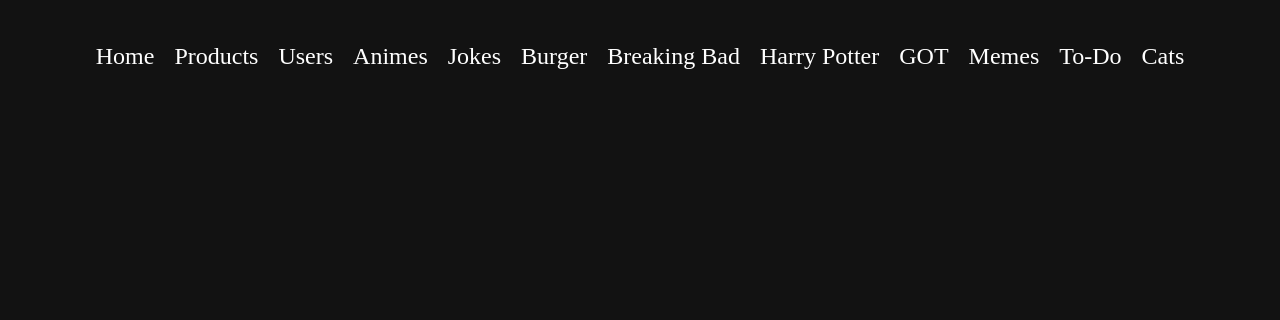
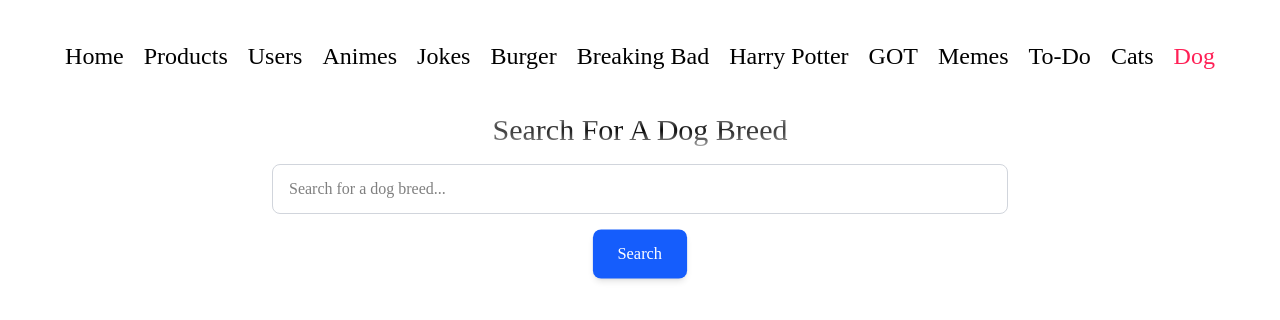
Before and after one commit to Zuhaib-dev/learn-typeScript, a React (Vite) app: page /dog in a window 1280 px wide. Shown: the top 320 px of the page. Built offline with nearby package versions, Linux system fonts and the light colour scheme.

Commit message:
Added  a DogBreed.jsx page having a functionality of searching a breed and gets images of the same breed and name

```diff
--- a/index.html
+++ b/index.html
@@ -4,7 +4,6 @@
     <meta charset="UTF-8" />
     <link rel="icon" type="image/svg+xml" href="/vite.svg" />
     <meta name="viewport" content="width=device-width, initial-scale=1.0" />
-    <meta name="color-scheme" content="dark">
     <title>Stuff Going On</title>
   </head>
   <body>
--- a/src/Routes/Mainroutes.jsx
+++ b/src/Routes/Mainroutes.jsx
@@ -12,6 +12,7 @@ import GameOfThrones from '../pages/GameOfThrones'
 import Memes from '../pages/Memes'
 import TodoPage from '../pages/TodoPage'
 import Cat from '../pages/Cat'
+import DogBreed from '../pages/DogBreed'
 
 const MainRoutes = () => {
   return (
@@ -28,6 +29,7 @@ const MainRoutes = () => {
       <Route path="/memes" element={<Memes />} />
       <Route path="/todo" element={<TodoPage />} />
       <Route path="/cat" element={<Cat />} />
+      <Route path="/dog" element={<DogBreed />} />
     </Routes>
   )
 }
--- a/src/components/Navbar.jsx
+++ b/src/components/Navbar.jsx
@@ -73,6 +73,12 @@ const Navbar = () => {
       >
         Cats
       </NavLink>
+      <NavLink
+        className={(e) => (e.isActive ? "text-rose-500" : "")}
+        to={"/dog"}
+      >
+        Dog
+      </NavLink>
     </div>
   );
 };
--- /dev/null
+++ b/src/pages/DogBreed.jsx
@@ -0,0 +1,147 @@
+import { useState, useEffect } from 'react';
+import { useForm } from 'react-hook-form';
+
+const DogBreedCard = ({ breed, image }) => {
+  return (
+    <div className="bg-white p-6 rounded-lg shadow-xl transform transition duration-300 hover:scale-105 hover:shadow-2xl flex flex-col items-center space-y-6">
+      <div className="w-56 h-56 rounded-lg overflow-hidden shadow-md">
+        <img
+          src={image}
+          alt={breed}
+          className="w-full h-full object-cover transition-transform duration-500 transform hover:scale-110"
+        />
+      </div>
+      <div className="text-center">
+        <h2 className="text-3xl font-semibold text-gray-800 hover:text-blue-600 transition-colors duration-300 capitalize">
+          {breed}
+        </h2>
+        <p className="text-m text-gray-500 mt-2"> is a beautiful breed!</p>
+      </div>
+    </div>
+  );
+};
+
+const DogBreed = () => {
+  const { register, handleSubmit, setValue, reset } = useForm();
+  const [suggestions, setSuggestions] = useState([]);
+  const [dogImage, setDogImage] = useState('');
+  const [breed, setBreed] = useState('');
+  const [loading, setLoading] = useState(false);
+
+  const fetchDogImage = (selectedBreed) => {
+    setBreed(selectedBreed);
+    setLoading(true);
+    fetch(`https://dog.ceo/api/breed/${selectedBreed}/images/random`)
+      .then((response) => response.json())
+      .then((data) => {
+        setDogImage(data.message);
+        setLoading(false);
+      })
+      .catch(() => setLoading(false));
+  };
+
+  useEffect(() => {
+    if (breed.length === 0) {
+      setSuggestions([]);
+      return;
+    }
+
+    fetch('https://dog.ceo/api/breeds/list/all')
+      .then((response) => response.json())
+      .then((data) => {
+        const breeds = Object.keys(data.message);
+        const filtered = breeds.filter((b) =>
+          b.toLowerCase().includes(breed.toLowerCase()),
+        );
+        setSuggestions(filtered);
+      });
+  }, [breed]);
+
+  const handleSearchChange = (e) => {
+    const value = e.target.value;
+    setValue('query', value);
+    setBreed(value);
+  };
+
+  const handleSuggestionClick = (selected) => {
+    setValue('query', selected);
+    setBreed(selected);
+    setSuggestions([]);
+    fetchDogImage(selected);
+  };
+
+  const onSubmit = (data) => {
+    setSuggestions([]);
+    fetchDogImage(data.query.toLowerCase());
+    reset();
+  };
+
+  return (
+    <div className="max-w-3xl mx-auto mt-10 px-4 space-y-6">
+      {/* Breed Card or Skeleton */}
+      {loading ? (
+        <div className="w-full p-6 rounded-lg shadow-lg bg-gray-100 animate-pulse flex flex-col items-center space-y-4">
+          <div className="w-56 h-56 bg-gray-300 rounded-lg"></div>
+          <div className="w-40 h-6 bg-gray-300 rounded"></div>
+          <div className="w-32 h-4 bg-gray-200 rounded"></div>
+        </div>
+      ) : (
+        dogImage && <DogBreedCard breed={breed} image={dogImage} />
+      )}
+
+      {/* Search Form */}
+      <form onSubmit={handleSubmit(onSubmit)} className="space-y-4 relative ">
+        <h1 className="text-3xl flex justify-center mask-radial-from-inherit">
+          Search For A Dog Breed
+        </h1>
+        <input
+          type="text"
+          autoComplete="off"
+          {...register('query', { required: true })}
+          onChange={handleSearchChange}
+          placeholder="Search for a dog breed..."
+          className="w-full  px-4 py-3 border border-gray-300 rounded-lg focus:outline-none focus:ring-2 focus:ring-blue-400 transition"
+        />
+
+        {/* Suggestions Dropdown */}
+        {suggestions.length > 0 && (
+          <ul className="absolute top-full left-0 w-full bg-white border border-gray-300 mt-1 rounded-lg shadow-lg max-h-60 overflow-auto z-10">
+            {suggestions.map((sugg, idx) => (
+              <li
+                key={idx}
+                onClick={() => handleSuggestionClick(sugg)}
+                className="px-4 py-2 hover:bg-blue-100 cursor-pointer transition-all duration-200 capitalize"
+              >
+                {sugg}
+              </li>
+            ))}
+          </ul>
+        )}
+
+        {/* Search Button with Pulse */}
+        <div className="flex justify-center">
+          <button
+            type="submit"
+            className="px-6 py-3 bg-blue-600 text-white rounded-lg shadow-md hover:bg-blue-700 transition duration-300"
+            style={{
+              animation: 'pulse 1.5s infinite',
+            }}
+          >
+            Search
+          </button>
+        </div>
+      </form>
+
+      {/* Inline Pulse Animation */}
+      <style>{`
+        @keyframes pulse {
+          0% { transform: scale(1); }
+          50% { transform: scale(1.05); }
+          100% { transform: scale(1); }
+        }
+      `}</style>
+    </div>
+  );
+};
+
+export default DogBreed;
```
